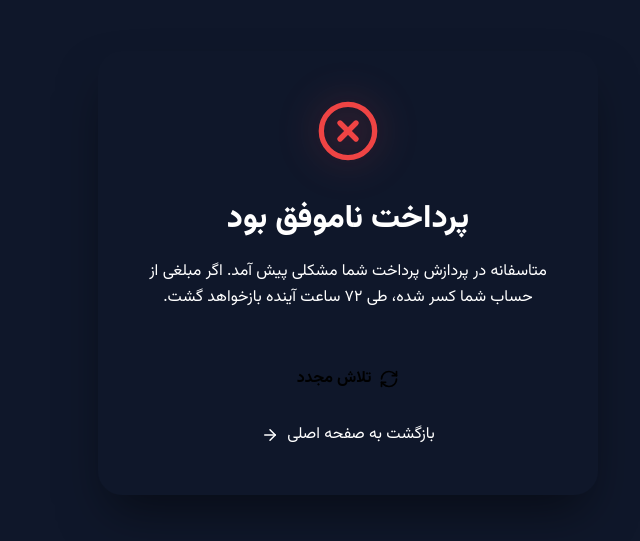
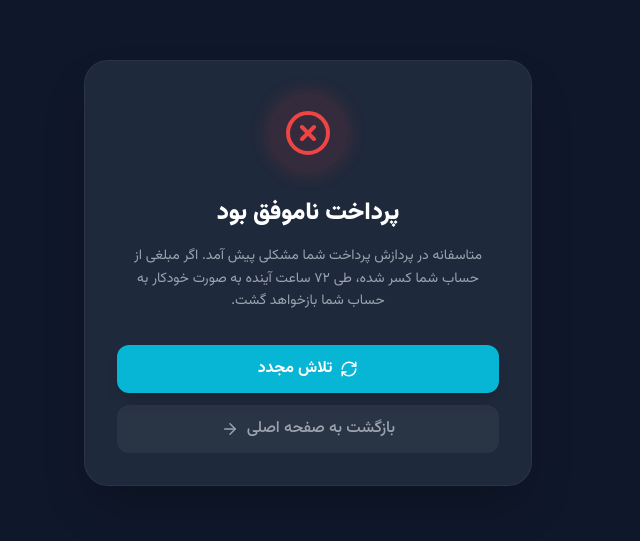
Before and after one commit to B3hnamR/perplexitypro, a Next.js app: page /payment/failed in a window 1280 px wide. Shown: the part 127-668 px from the top of the page, without its empty margins (421-1061 px from the left). Built offline with nearby package versions, Linux system fonts and the light colour scheme.

Commit message:
update
update

```diff
--- a/src/app/api/admin/orders/[id]/manual-delivery/route.ts
+++ b/src/app/api/admin/orders/[id]/manual-delivery/route.ts
@@ -21,11 +21,15 @@ export async function POST(req: Request, { params }: { params: Promise<{ id: str
             }
         });
 
-        // 2. دریافت اطلاعات تماس کاربر
-        const order = await prisma.order.findUnique({ where: { id } });
+        // 2. تغییر وضعیت سفارش به تکمیل شده
+        const order = await prisma.order.update({
+            where: { id },
+            data: { status: "COMPLETED" } // وضعیت را به تکمیل تغییر می‌دهیم
+        });
 
         if (order && order.customerPhone) {
-            // 3. ارسال پیامک اطلاع‌رسانی
+            // 3. ✅ ارسال پیامک اطلاع‌رسانی با قالب "ثبت سفارش"
+            // چون قالب جداگانه نساختیم، از همان قالب ثبت سفارش استفاده می‌کنیم تا کد پیگیری را ببیند
             await sendOrderNotification(order.customerPhone, order.trackingCode || "");
         }
 
--- a/src/app/api/payment/verify/route.ts
+++ b/src/app/api/payment/verify/route.ts
@@ -2,6 +2,7 @@ import { NextResponse } from "next/server";
 import { verifyPayment } from "@/lib/zarinpal";
 import { prisma } from "@/lib/db";
 import crypto from "crypto";
+import { sendOrderNotification, sendAdminAlert } from "@/lib/sms"; // ✅ ایمپورت توابع پیامک
 
 export const dynamic = "force-dynamic";
 
@@ -9,28 +10,19 @@ export async function GET(req: Request) {
     const { searchParams } = new URL(req.url);
     const authority = searchParams.get("Authority");
     const status = searchParams.get("Status");
-
-    // ✅ اصلاح حیاتی: استفاده از آدرس دامنه اصلی برای ریدایرکت
-    // اگر متغیر محیطی ست نشده باشد، به عنوان فال‌بک از دامین شما استفاده می‌شود
     const baseUrl = process.env.NEXTAUTH_URL || "https://perplexitypro.ir";
 
-    // پیدا کردن سفارش
     const order = authority ? await prisma.order.findFirst({
         where: { refId: authority },
         include: { links: true }
     }) : null;
 
-    if (!order) {
-        // ریدایرکت با استفاده از آدرس اصلی سایت
-        return NextResponse.redirect(new URL("/payment/failed?error=OrderNotFound", baseUrl));
-    }
+    if (!order) return NextResponse.redirect(new URL("/payment/failed?error=OrderNotFound", baseUrl));
 
-    // اگر قبلا پرداخت شده، ریدایرکت کن
     if (order.status === "PAID" && order.downloadToken) {
          return NextResponse.redirect(new URL(`/delivery/${order.downloadToken}`, baseUrl));
     }
 
-    // تابع آزادسازی لینک‌ها در صورت خطا
     const releaseLinks = async () => {
         if (order.links.length > 0) {
             await prisma.downloadLink.updateMany({
@@ -41,7 +33,6 @@ export async function GET(req: Request) {
         await prisma.order.update({ where: { id: order.id }, data: { status: "FAILED" } });
     };
 
-    // اگر کاربر انصراف داده یا پرداخت ناموفق بوده
     if (status !== "OK") {
         await releaseLinks();
         return NextResponse.redirect(new URL("/payment/failed", baseUrl));
@@ -53,19 +44,14 @@ export async function GET(req: Request) {
         if (response.data && (response.data.code === 100 || response.data.code === 101)) {
             const downloadToken = crypto.randomBytes(32).toString("hex");
 
-            // 1. نهایی کردن خرید
             if (order.links.length > 0) {
                 const linkIds = order.links.map(l => l.id);
                 await prisma.downloadLink.updateMany({
                     where: { id: { in: linkIds } },
-                    data: {
-                        status: "USED",
-                        consumedAt: new Date()
-                    },
+                    data: { status: "USED", consumedAt: new Date() },
                 });
             }
 
-            // 2. آپدیت سفارش
             await prisma.order.update({
                 where: { id: order.id },
                 data: {
@@ -75,7 +61,6 @@ export async function GET(req: Request) {
                 },
             });
 
-            // 3. کد تخفیف
             if (order.discountCodeId) {
                 await prisma.discountCode.update({
                     where: { id: order.discountCodeId },
@@ -83,9 +68,16 @@ export async function GET(req: Request) {
                 });
             }
 
+            // ✅ ارسال پیامک‌ها
+            if (order.customerPhone) {
+                // ارسال به مشتری
+                await sendOrderNotification(order.customerPhone, order.trackingCode || "---");
+            }
+            // ارسال به مدیر
+            await sendAdminAlert(order.amount);
+
             return NextResponse.redirect(new URL(`/delivery/${downloadToken}`, baseUrl));
         } else {
-            // پرداخت توسط بانک تایید نشد
             await releaseLinks();
             return NextResponse.redirect(new URL("/payment/failed", baseUrl));
         }
--- a/src/app/payment/failed/failed.module.css
+++ /dev/null
@@ -1,84 +0,0 @@
-.container {
-    min-height: 100vh;
-    display: flex;
-    align-items: center;
-    justify-content: center;
-    background: var(--background);
-    padding: 2rem;
-    user-select: none;
-    -webkit-user-select: none;
-}
-
-.card {
-    background: var(--surface);
-    border: 1px solid var(--surface-highlight);
-    border-radius: 24px;
-    padding: 3rem 2rem;
-    max-width: 500px;
-    width: 100%;
-    text-align: center;
-    box-shadow: 0 25px 50px -12px rgba(0, 0, 0, 0.5);
-}
-
-.iconWrapper {
-    margin-bottom: 2rem;
-    display: flex;
-    justify-content: center;
-}
-
-.icon {
-    color: #ef4444;
-    filter: drop-shadow(0 0 20px rgba(239, 68, 68, 0.4));
-}
-
-.title {
-    font-size: 2rem;
-    font-weight: 800;
-    margin-bottom: 1rem;
-    color: var(--foreground);
-}
-
-.message {
-    color: var(--foreground-muted);
-    margin-bottom: 2.5rem;
-    line-height: 1.6;
-}
-
-.actions {
-    display: flex;
-    flex-direction: column;
-    gap: 1rem;
-}
-
-.retryButton {
-    display: flex;
-    align-items: center;
-    justify-content: center;
-    gap: 0.5rem;
-    background: var(--primary);
-    color: #000;
-    font-weight: 700;
-    padding: 1rem;
-    border-radius: 12px;
-    text-decoration: none;
-    transition: all 0.2s;
-}
-
-.retryButton:hover {
-    transform: translateY(-2px);
-    box-shadow: 0 10px 20px -10px rgba(34, 211, 238, 0.4);
-}
-
-.homeButton {
-    display: flex;
-    align-items: center;
-    justify-content: center;
-    gap: 0.5rem;
-    color: var(--foreground-muted);
-    text-decoration: none;
-    transition: color 0.2s;
-}
-
-.homeButton:hover {
-    color: var(--foreground);
-}
--- a/src/app/payment/failed/page.tsx
+++ b/src/app/payment/failed/page.tsx
@@ -2,25 +2,39 @@
 
 import { XCircle, RefreshCw, ArrowRight } from "lucide-react";
 import Link from "next/link";
-import styles from "./failed.module.css";
+import { useRouter } from "next/navigation"; // برای رفرش کردن
 
 export default function PaymentFailedPage() {
+    const router = useRouter();
+
     return (
-        <div className={styles.container}>
-            <div className={styles.card}>
-                <div className={styles.iconWrapper}>
-                    <XCircle size={64} className={styles.icon} />
+        <div className="min-h-screen flex items-center justify-center bg-[#0f172a] p-4 font-sans select-none">
+            <div className="bg-[#1e293b] border border-white/5 rounded-3xl p-8 max-w-md w-full text-center shadow-2xl">
+                <div className="flex justify-center mb-6">
+                    <div className="w-20 h-20 bg-red-500/10 rounded-full flex items-center justify-center shadow-[0_0_20px_rgba(239,68,68,0.2)]">
+                        <XCircle size={48} className="text-red-500" />
+                    </div>
                 </div>
-                <h1 className={styles.title}>پرداخت ناموفق بود</h1>
-                <p className={styles.message}>
-                    متاسفانه در پردازش پرداخت شما مشکلی پیش آمد. اگر مبلغی از حساب شما کسر شده، طی ۷۲ ساعت آینده بازخواهد گشت.
+
+                <h1 className="text-2xl font-black text-white mb-4">پرداخت ناموفق بود</h1>
+                <p className="text-gray-400 mb-8 leading-relaxed text-sm">
+                    متاسفانه در پردازش پرداخت شما مشکلی پیش آمد. اگر مبلغی از حساب شما کسر شده، طی ۷۲ ساعت آینده به صورت خودکار به حساب شما بازخواهد گشت.
                 </p>
 
-                <div className={styles.actions}>
-                    <Link href="/" className={styles.retryButton}>
-                        <RefreshCw size={20} /> تلاش مجدد
-                    </Link>
-                    <Link href="/" className={styles.homeButton}>
+                <div className="space-y-3">
+                    {/* دکمه تلاش مجدد */}
+                    <button
+                        onClick={() => router.back()} // برگشت به صفحه قبل (درگاه) یا سبد خرید
+                        className="w-full flex items-center justify-center gap-2 bg-cyan-500 hover:bg-cyan-400 text-white py-3 rounded-xl font-bold transition-all shadow-lg hover:shadow-cyan-500/20"
+                    >
+                        <RefreshCw size={18} /> تلاش مجدد
+                    </button>
+
+                    {/* دکمه بازگشت به خانه */}
+                    <Link
+                        href="/"
+                        className="w-full flex items-center justify-center gap-2 bg-white/5 hover:bg-white/10 text-gray-400 hover:text-white py-3 rounded-xl font-medium transition-colors"
+                    >
                         بازگشت به صفحه اصلی <ArrowRight size={18} />
                     </Link>
                 </div>
--- a/src/auth.ts
+++ b/src/auth.ts
@@ -34,25 +34,20 @@ export const { handlers, signIn, signOut, auth } = NextAuth({
                     }
                 }
 
-                // --- روش ۲: ورود/عضویت کاربر (با کد ثابت برای اینماد) ---
+                // --- روش ۲: ورود/عضویت کاربر (حالت واقعی) ---
                 if (credentials?.mobile && credentials?.code) {
                     const mobile = credentials.mobile as string;
                     const code = credentials.code as string;
 
-                    // ✅ بک‌دور (Backdoor) موقت برای اینماد
-                    const ENAMAD_TEST_CODE = "12345";
+                    // بررسی صحت کد OTP از دیتابیس
+                    const otpRecord = await prisma.oTP.findUnique({ where: { mobile } });
 
-                    if (code !== ENAMAD_TEST_CODE) {
-                        // اگر کد 12345 نبود، چک کن که کد واقعی در دیتابیس هست یا نه
-                        const otpRecord = await prisma.oTP.findUnique({ where: { mobile } });
+                    if (!otpRecord || otpRecord.code !== code || otpRecord.expiresAt < new Date()) {
+                        throw new Error("کد تایید نامعتبر یا منقضی شده است");
+                    }
 
-                        if (!otpRecord || otpRecord.code !== code || otpRecord.expiresAt < new Date()) {
-                            throw new Error("کد تایید نامعتبر یا منقضی شده است");
-                        }
-
-                        // فقط اگر کد واقعی بود، حذفش کن (کد 12345 دیتابیس ندارد که حذف شود)
-                        await prisma.oTP.delete({ where: { mobile } });
-                    }
+                    // حذف کد استفاده شده
+                    await prisma.oTP.delete({ where: { mobile } });
 
                     // ثبت نام یا ورود کاربر
                     const user = await prisma.user.upsert({
--- a/src/components/Footer.tsx
+++ b/src/components/Footer.tsx
@@ -89,7 +89,9 @@ export default function Footer() {
 
                 <div className="border-t border-white/5 pt-8 text-center text-gray-600 text-sm flex flex-col md:flex-row justify-between items-center gap-4">
                     <p>© ۱۴۰۳ تمامی حقوق برای <strong className="text-white">Perplexity Pro</strong> محفوظ است.</p>
-                    <p className="text-xs opacity-50">Design & Dev by <span className="text-cyan-500">Behnam R</span></p>
+                    <p className="text-xs opacity-50 flex items-center gap-1">
+                        طراحی و توسعه شده با <span className="text-red-500">❤️</span> توسط <strong className="text-cyan-500">بهنام رجب‌نژاد</strong>
+                    </p>
                 </div>
             </div>
         </footer>
--- a/src/lib/sms.ts
+++ b/src/lib/sms.ts
@@ -1,15 +1,16 @@
 const SMSIR_API_KEY = process.env.SMSIR_API_KEY || "";
-// یک عدد الکی می‌گذاریم چون فعلاً قالب ندارید، اما برای جلوگیری از خطا لازم است
-const VERIFY_TEMPLATE_ID = Number(process.env.SMSIR_VERIFY_TEMPLATE_ID || 100000);
+const ADMIN_MOBILE = process.env.ADMIN_MOBILE || "";
 
-export async function sendOTP(mobile: string, code: string) {
-    console.log("------------------------------------------------");
-    console.log(`🚀 [SMS SIMULATION] Mobile: ${mobile} | Code: ${code}`);
-    console.log("------------------------------------------------");
+// شناسه‌های قالب از فایل env خوانده می‌شوند
+const TEMPLATE_IDS = {
+    VERIFY: Number(process.env.SMSIR_VERIFY_TEMPLATE_ID || 815845),
+    ORDER: Number(process.env.SMSIR_ORDER_TEMPLATE_ID || 525554),
+    ADMIN: Number(process.env.SMSIR_ADMIN_ALERT_TEMPLATE_ID || 839588),
+};
 
-    // اگر کلید API دارید، سعی می‌کنیم بفرستیم (شاید برای تست پنل داشته باشید)
-    // اما اگر خطا داد هم مهم نیست، ما true برمی‌گردانیم تا لاگین متوقف نشود.
-    if (SMSIR_API_KEY) {
+async function sendSmsRequest(mobile: string, templateId: number, parameters: { name: string, value: string }[]) {
+    if (!SMSIR_API_KEY) return false;
+
     try {
         const response = await fetch("https://api.sms.ir/v1/send/verify", {
             method: "POST",
@@ -18,30 +19,34 @@ export async function sendOTP(mobile: string, code: string) {
                 "X-API-KEY": SMSIR_API_KEY,
             },
             body: JSON.stringify({
-                    mobile: mobile,
-                    templateId: VERIFY_TEMPLATE_ID,
-                    parameters: [
-                        { name: "code", value: code }
-                    ],
+                mobile,
+                templateId,
+                parameters,
             }),
         });
-
-            // نتیجه واقعی را لاگ می‌کنیم تا اگر بعداً قالب درست شد بفهمید
         const data = await response.json();
-            console.log("SMS Provider Response:", data);
+        return data.status === 1;
     } catch (error) {
-            console.error("SMS Send Error (Ignored):", error);
+        console.error("SMS Error:", error);
+        return false;
     }
 }
 
-    // ✅ همیشه true برمی‌گردانیم تا کاربر به مرحله وارد کردن کد برود
-    // شما کد را از بخش "لاگ‌های لیارا" برمی‌دارید.
-    return true;
+// 1. ارسال کد تایید (OTP)
+export async function sendOTP(mobile: string, code: string) {
+    if (process.env.NODE_ENV !== "production") console.log(`🔐 OTP: ${code}`);
+    return sendSmsRequest(mobile, TEMPLATE_IDS.VERIFY, [{ name: "code", value: code }]);
 }
 
+// 2. پیامک موفقیت خرید به مشتری
 export async function sendOrderNotification(mobile: string, trackingCode: string) {
-    console.log("------------------------------------------------");
-    console.log(`📢 [ORDER NOTIF] Mobile: ${mobile} | Tracking: ${trackingCode}`);
-    console.log("------------------------------------------------");
-    return true;
+    return sendSmsRequest(mobile, TEMPLATE_IDS.ORDER, [{ name: "trackingCode", value: trackingCode }]);
 }
+
+// 3. پیامک فروش جدید به مدیر
+export async function sendAdminAlert(amount: number) {
+    if (!ADMIN_MOBILE) return false;
+    // مبلغ را ۳ رقم ۳ رقم جدا می‌کنیم
+    const formattedAmount = amount.toLocaleString("fa-IR");
+    return sendSmsRequest(ADMIN_MOBILE, TEMPLATE_IDS.ADMIN, [{ name: "amount", value: formattedAmount }]);
+}
```
Lines whose indentation alone changed are shown as unchanged.
